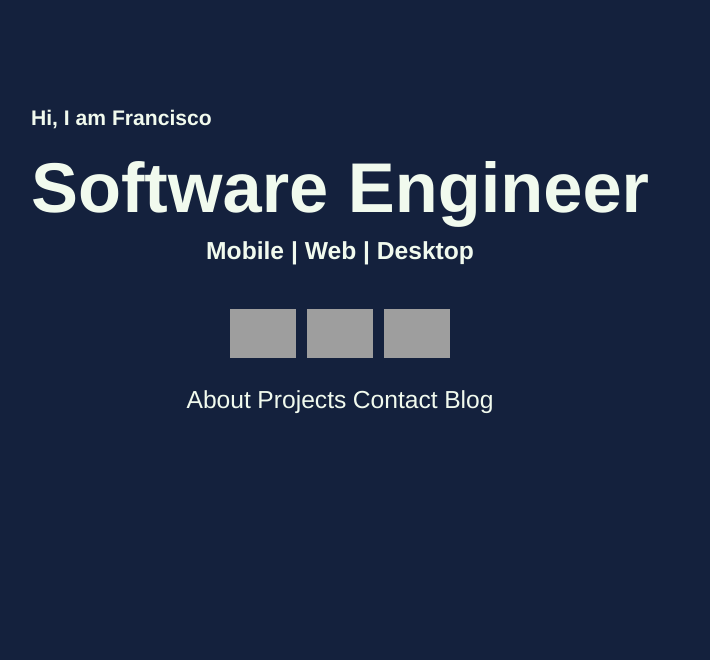
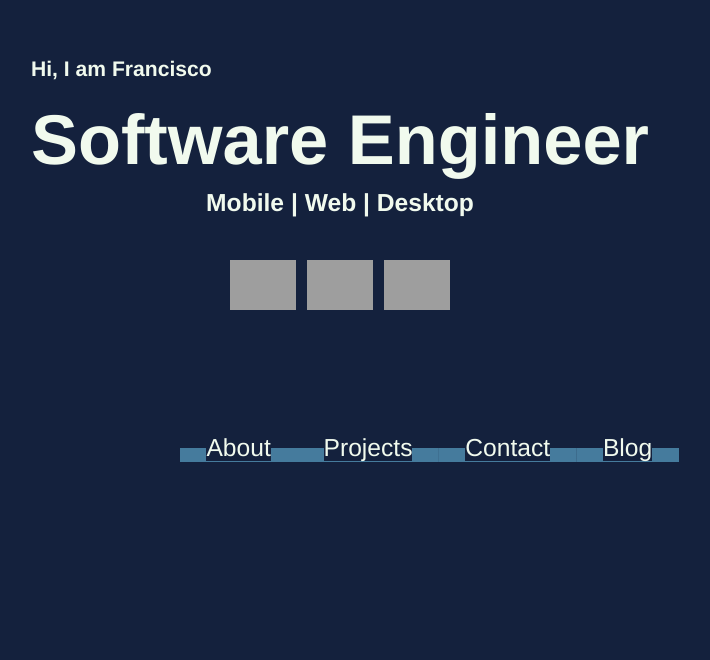
Before and after one commit to FJss23/fjdevtrace.github.io, a Gatsby site: page / in a window 1280 px wide. Shown: the part 140-800 px from the top of the page, without its empty margins (300-1010 px from the left). Built offline with nearby package versions, Linux system fonts and the light colour scheme; Gatsby itself is replaced by a stand-in of ours; grey boxes are pictures that could not be loaded.

Commit message:
update start page mooore

```diff
--- a/src/components/navigation.js
+++ b/src/components/navigation.js
@@ -1,31 +1,26 @@
-import React from "react";
-import { Link } from "gatsby";
+import React from 'react';
+import { Link } from 'gatsby';
+import navStyle from './navigation.module.css';
 
-export default function Navigation({ global, nav, link, active }) {
+export default function Navigation() {
   return (
-    <nav className={global}>
-      <ul className={nav}>
-        <li className={link}>
-          <Link to="/about" activeClassName={active}>
-            About
-          </Link>
+    <>
+      <nav className={navStyle.global}>
+        <ul className={navStyle.nav}>
+          <li className={navStyle.link}>
+            <Link to="/about">About</Link>
           </li>
-        <li className={link}>
-          <Link to="/projects" activeClassName={active}>
-            Projects
-          </Link>
+          <li className={navStyle.link}>
+            <Link to="/projects">Projects</Link>
           </li>
-        <li className={link}>
-          <Link to="/contact" activeClassName={active}>
-            Contact
-          </Link>
+          <li className={navStyle.link}>
+            <Link to="/contact">Contact</Link>
           </li>
-        <li className={link}>
-          <Link to="/blog" activeClassName={active}>
-            Blog
-          </Link>
+          <li className={navStyle.link}>
+            <Link to="/blog">Blog</Link>
           </li>
         </ul>
       </nav>
+    </>
   );
 }
--- a/src/components/navigation.module.css
+++ b/src/components/navigation.module.css
@@ -1,25 +1,32 @@
 .global {
-  margin-bottom: 4rem;
+  margin-top: 4rem;
+  display: flex;
+  justify-content: center;
+}
+
+.nav {
+  width: 50%;
+  display: flex;
+  padding: 0;
+  justify-content: space-evenly;
 }
 
 .link {
-  list-style-type: none;
+  padding: 1.5rem;
+  padding-bottom: 0;
+  background-position: bottom center;
+  background-size: 100% 0.8rem;
+  background-repeat: no-repeat;
 }
 
 .link a {
-  font-size: 2rem;
-  text-transform: uppercase;
+  font-size: 1.4rem;
   text-decoration: none;
+  background-size: 0;
 }
 
-a:hover,
-.active {
-  color: #e63946;
+.link,
+.link a {
+  list-style-type: none;
+  background-image: linear-gradient(#457b9d, #457b9d);
 }
-
-.nav {
-  display: flex;
-  justify-content: space-between;
-  align-items: center;
-  padding: 0;
-}
--- a/src/components/start.js
+++ b/src/components/start.js
@@ -32,12 +32,7 @@
             <img src="github.png" alt="GitHub logo" />
           </a>
         </div>
-        <Navigation
-          global={startStyle.global}
-          nav={startStyle.nav}
-          link={startStyle.link}
-          active={''}
-        />
+        <Navigation />
       </div>
     </div>
   );
--- a/src/components/start.module.css
+++ b/src/components/start.module.css
@@ -35,31 +35,8 @@
   align-self: center;
 }
 
-.link {
-  list-style-type: none;
-}
-
-.link a {
-  font-size: 1.4rem;
-  text-decoration: none;
-  list-style-type: none;
-}
-
-.nav {
-  width: 50%;
-  display: flex;
-  padding: 0;
-  justify-content: space-evenly;
-}
-
-.global {
-  display: flex;
-  justify-content: center;
-}
-
 .logos {
   display: flex;
-  /*padding-bottom: 9rem;*/
   margin-top: 1rem;
   justify-content: center;
 }
```
Lines whose indentation alone changed are shown as unchanged.
